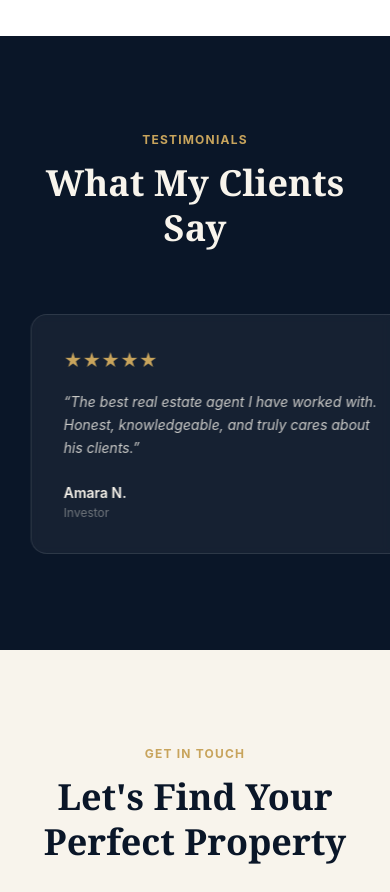
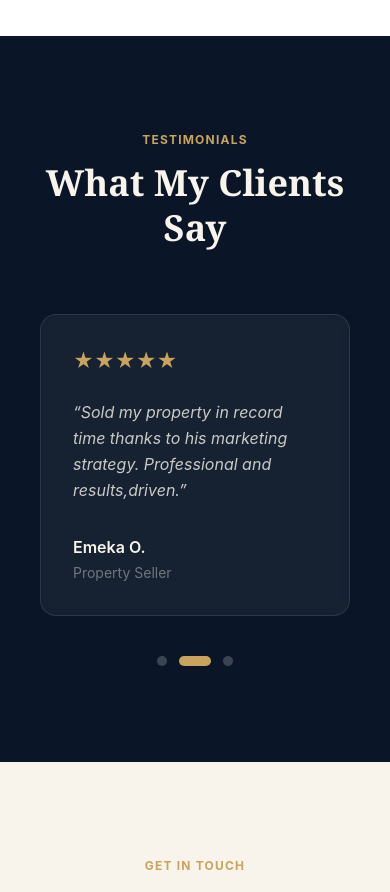
Before and after one commit to dev-anna-life/mr-multipreneur-realtor, a Next.js app: page / in a window 390 px wide. Shown: the part 4580-5472 px from the top of the page. Built offline with nearby package versions, Linux system fonts and the light colour scheme.

Commit message:
Replace marquee with auto-sliding testimonial carousel

```diff
--- a/app/globals.css
+++ b/app/globals.css
@@ -12,11 +12,5 @@
   50% { transform: translateY(-10px); }
 }
 
-@keyframes marquee {
-  from { transform: translateX(0); }
-  to { transform: translateX(-50%); }
-}
-
 .animate-fadeUp { animation: fadeUp 0.7s ease both; }
 .animate-float { animation: float 5s ease-in-out infinite; }
-.marquee-track { animation: marquee 40s linear infinite; animation-delay: -20s; }
--- a/app/page.js
+++ b/app/page.js
@@ -142,6 +142,14 @@ const aboutItems = [
 
 export default function Home() {
   const [showBackTop, setShowBackTop] = useState(false)
+  const [slideIdx, setSlideIdx] = useState(0)
+
+  useEffect(() => {
+    const timer = setInterval(() => {
+      setSlideIdx(i => (i + 1) % testimonials.length)
+    }, 5000)
+    return () => clearInterval(timer)
+  }, [])
 
   useEffect(() => {
     const handler = () => setShowBackTop(window.scrollY > 500)
@@ -253,21 +261,40 @@ export default function Home() {
         </section>
       </Reveal>
 
-      {/* TESTIMONIALS MARQUEE */}
+      {/* TESTIMONIALS CAROUSEL */}
       <Reveal>
         <section className="py-24 px-6 md:px-12 bg-navy overflow-hidden">
-          <div className="text-center mb-16">
-            <p className="text-gold text-xs font-bold uppercase tracking-widest mb-3">Testimonials</p>
-            <h2 className="font-display font-black text-4xl md:text-5xl text-cream leading-tight">What My Clients Say</h2>
-          </div>
-          <div className="marquee-track flex gap-8 w-max">
-            {[...testimonials, ...testimonials].map((t, i) => (
-              <div key={i} className="w-[380px] bg-white/5 backdrop-blur-sm rounded-2xl p-8 border border-white/10 flex-shrink-0">
-                <div className="text-gold text-lg mb-4">{'\u2605\u2605\u2605\u2605\u2605'}</div>
-                <p className="text-cream/80 text-sm leading-relaxed mb-6 italic">&ldquo;{t.text.replace(/^"|"$/g, '')}&rdquo;</p>
-                <div><div className="font-semibold text-cream text-sm">{t.name}</div><div className="text-cream/40 text-xs mt-0.5">{t.role}</div></div>
+          <div className="max-w-6xl mx-auto">
+            <div className="text-center mb-16">
+              <p className="text-gold text-xs font-bold uppercase tracking-widest mb-3">Testimonials</p>
+              <h2 className="font-display font-black text-4xl md:text-5xl text-cream leading-tight">What My Clients Say</h2>
+            </div>
+            <div className="overflow-hidden">
+              <div
+                className="flex transition-transform duration-700 ease-in-out"
+                style={{ transform: `translateX(-${slideIdx * 100}%)` }}
+              >
+                {testimonials.map((t, i) => (
+                  <div key={i} className="min-w-full flex justify-center">
+                    <div className="bg-white/5 backdrop-blur-sm rounded-2xl p-8 md:p-12 border border-white/10 max-w-lg mx-4">
+                      <div className="text-gold text-xl mb-6">{'\u2605\u2605\u2605\u2605\u2605'}</div>
+                      <p className="text-cream/80 text-base leading-relaxed mb-8 italic">&ldquo;{t.text.replace(/^"|"$/g, '')}&rdquo;</p>
+                      <div><div className="font-semibold text-cream">{t.name}</div><div className="text-cream/40 text-sm mt-1">{t.role}</div></div>
+                    </div>
+                  </div>
+                ))}
               </div>
-            ))}
+            </div>
+            <div className="flex justify-center gap-3 mt-10">
+              {testimonials.map((_, i) => (
+                <button
+                  key={i}
+                  onClick={() => setSlideIdx(i)}
+                  className={`h-2.5 rounded-full transition-all duration-300 cursor-pointer ${i === slideIdx ? 'bg-gold w-8' : 'bg-white/20 hover:bg-white/40 w-2.5'}`}
+                  aria-label={`Go to testimonial ${i + 1}`}
+                />
+              ))}
+            </div>
           </div>
         </section>
       </Reveal>
```
